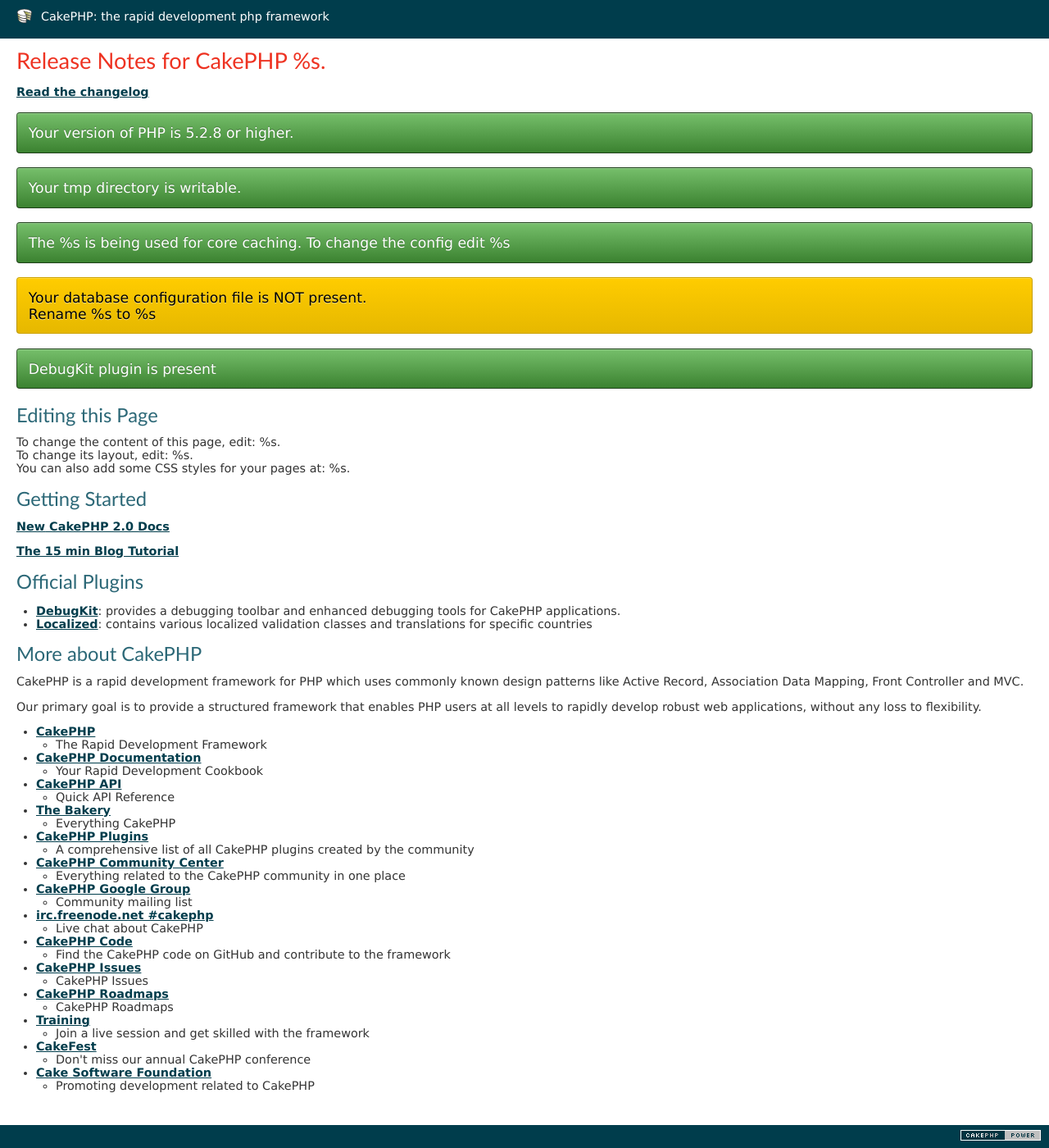
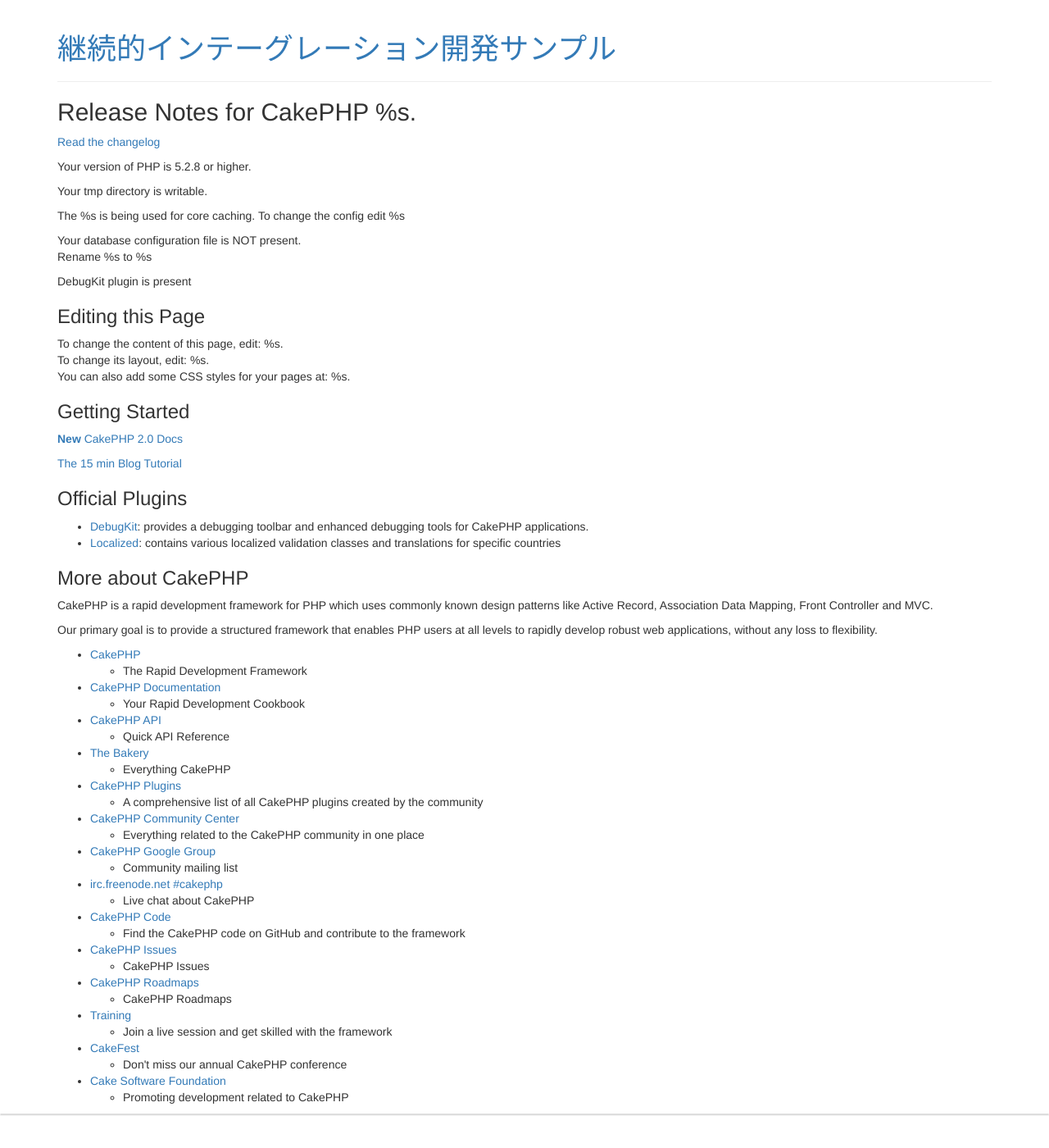
Before and after one commit to HinezumiJuno/blog-app, a CakePHP app: template app/View/Pages/home.ctp in a window 1280 px wide. Shown: the whole page at 82% size. After the commit the page ends 1360 px from the top, so only its background shows below. Run offline with PHP 8.4 and a stand-in for CakePHP, Linux system fonts and the light colour scheme; the template is opened without the code that fills it, so the values that code supplies are empty; some libraries are stand-ins or nearby versions.

Commit message:
Add View.

```diff
--- a/app/View/Layouts/default.ctp
+++ b/app/View/Layouts/default.ctp
@@ -1,50 +1,31 @@
-<?php
-/**
- * @link          http://cakephp.org CakePHP(tm) Project
- * @package       app.View.Layouts
- * @since         CakePHP(tm) v 0.10.0.1076
- */
-
-$cakeDescription = __d('cake_dev', 'CakePHP: the rapid development php framework');
-?>
 <!DOCTYPE html>
 <html>
 <head>
-	<?php echo $this->Html->charset(); ?>
-	<title>
-		<?php echo $cakeDescription ?>:
-		<?php echo $this->fetch('title'); ?>
-	</title>
+	<?= $this->Html->charset() ?>
+	<meta http-equiv="X-UA-Compatible" content="IE=edge,chrome=1">
+	<title>継続的インテグレーション開発サンプル:<?= $title_for_layout ?></title>
 	<?php
-		echo $this->Html->meta('icon');
-
-		echo $this->Html->css('cake.generic');
-
+		echo $this->Html->css('//netdna.bootstrapcdn.com/bootstrap/3.1.1/css/bootstrap.min.css');
 		echo $this->fetch('meta');
 		echo $this->fetch('css');
 		echo $this->fetch('script');
 	?>
 </head>
 <body>
-	<div id="container">
-		<div id="header">
-			<h1><?php echo $this->Html->link($cakeDescription, 'http://cakephp.org'); ?></h1>
-		</div>
-		<div id="content">
-
-			<?php echo $this->Session->flash(); ?>
-
-			<?php echo $this->fetch('content'); ?>
-		</div>
-		<div id="footer">
-			<?php echo $this->Html->link(
-					$this->Html->image('cake.power.gif', array('alt' => $cakeDescription, 'border' => '0')),
-					'http://www.cakephp.org/',
-					array('target' => '_blank', 'escape' => false)
-				);
-			?>
-		</div>
+	<div class="container">
+		<header class="page-header">
+			<h1><?= $this->Html->link('継続的インテーグレーション開発サンプル', ['action' => 'index']) ?></h1>
+		</header>
+		<article>
+			<header>
+				<?= $this->Session->flash() ?>
+			</header>
+			<?= $this->fetch('content') ?>
+		</article>
+		<footer></footer>
 	</div>
-	<?php echo $this->element('sql_dump'); ?>
+	<div class='panel panel-default'>
+		<?= $this->element('sql_dump') ?>
+	</div>
 </body>
 </html>
```
Also changed, not shown: app/Controller/PostsController.php (+10 -3 lines), app/View/Posts/add.ctp (added, +8 -0 lines), app/View/Posts/index.ctp (added, +28 -0 lines).
